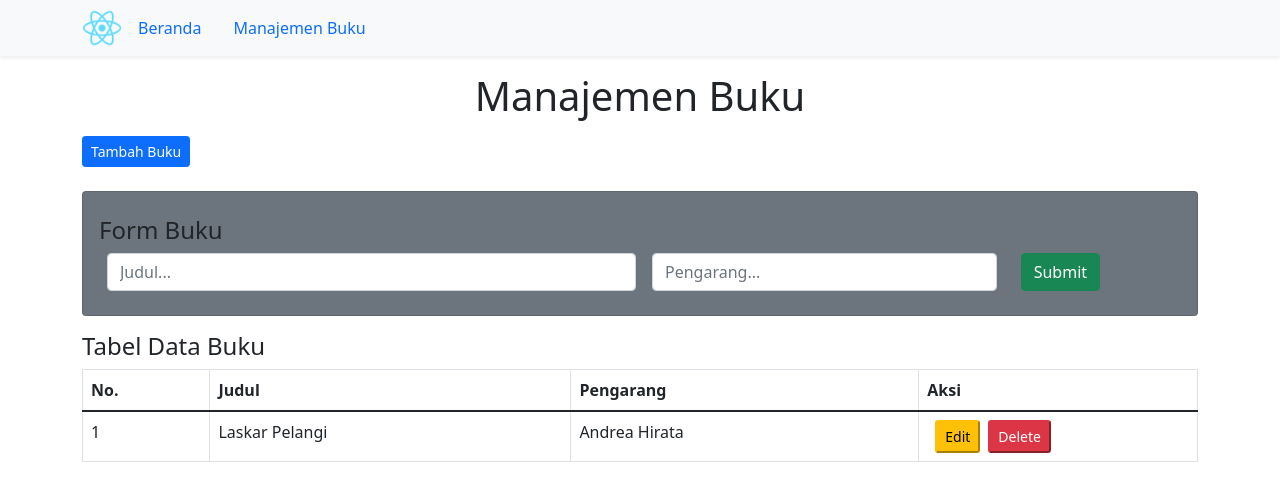
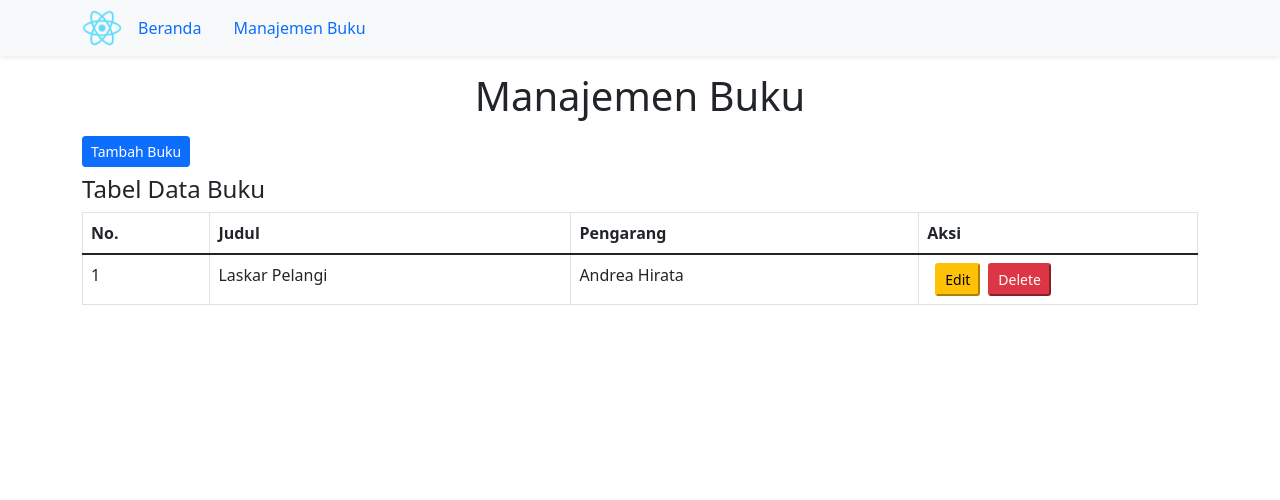
Before and after one commit to ramaherdianto/learn-jsdom, a React (Create React App) app: page /manajemen-buku in a window 1280 px wide. Shown: the top 500 px of the page. Built offline with nearby package versions, Linux system fonts and the light colour scheme.

Commit message:
membuat form inputan menjadi hide dan muncul ketika tombol tambah di klik

```diff
--- a/src/components/ManajemenBuku.jsx
+++ b/src/components/ManajemenBuku.jsx
@@ -1,18 +1,25 @@
-import React from "react";
+import React, { useState } from "react";
 import TabelBuku from "./TabelBuku";
 
 function ManajemenBuku() {
   // PART DATA
+  const [formMode, setFormMode] = useState("");
 
   // PART EVENT HANDLING
+  function showCreateForm() {
+    setFormMode("show");
+  }
 
   return (
     <div className="container mt-3">
       <h1 className="text-center">Manajemen Buku</h1>
 
-      <button className="btn btn-sm btn-primary my-2">Tambah Buku</button>
+      <button className="btn btn-sm btn-primary my-2" onClick={showCreateForm}>
+        Tambah Buku
+      </button>
 
       {/* {Input From} */}
+      {formMode === "show" && (
         <div id="form" className="card py-2 my-3 bg-secondary">
           <div className="card-body">
             <h4>Form Buku</h4>
@@ -29,6 +36,7 @@ function ManajemenBuku() {
             </form>
           </div>
         </div>
+      )}
 
       {/* {tabel data buku} */}
       <TabelBuku></TabelBuku>
```
Lines whose indentation alone changed are shown as unchanged.
